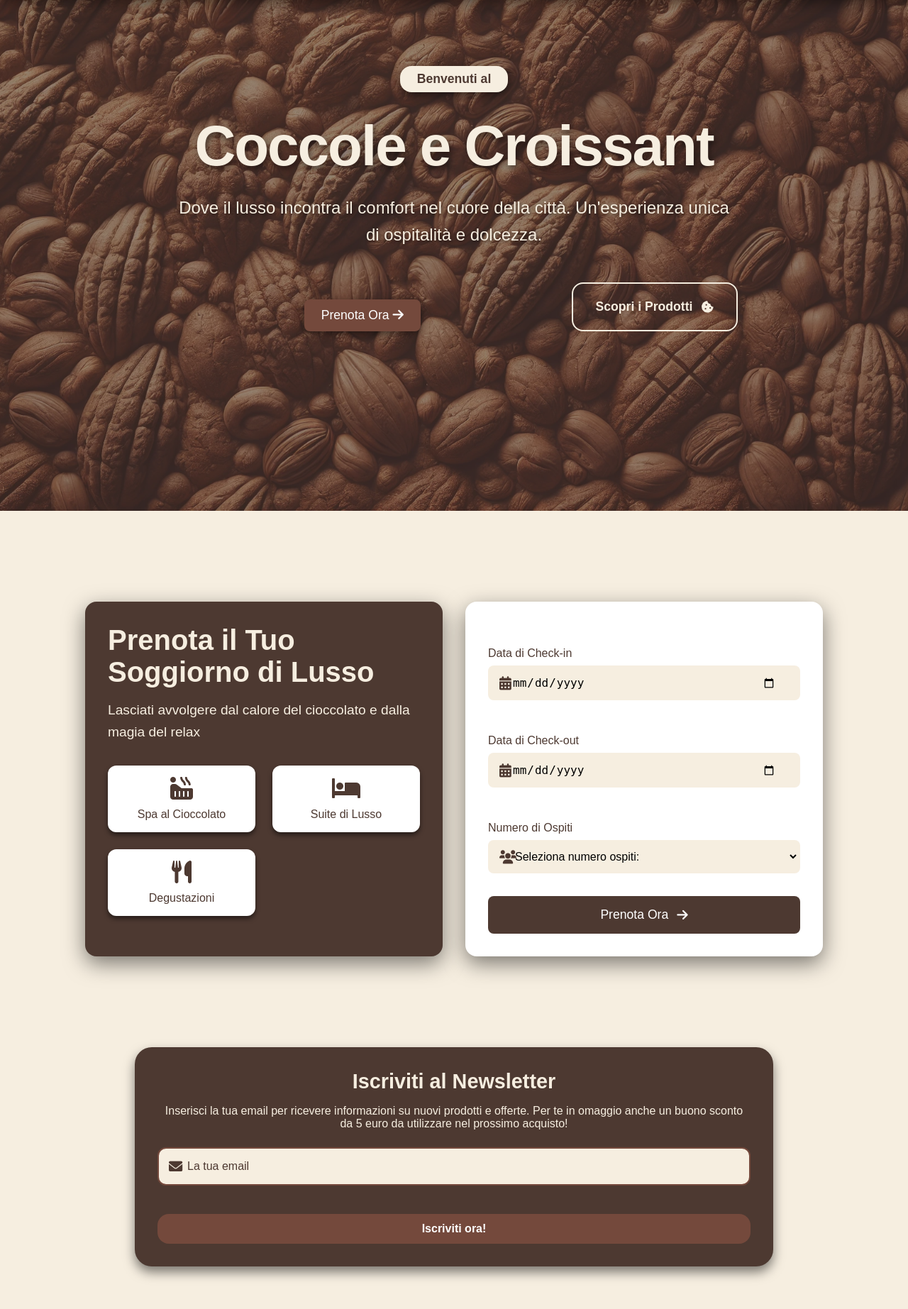
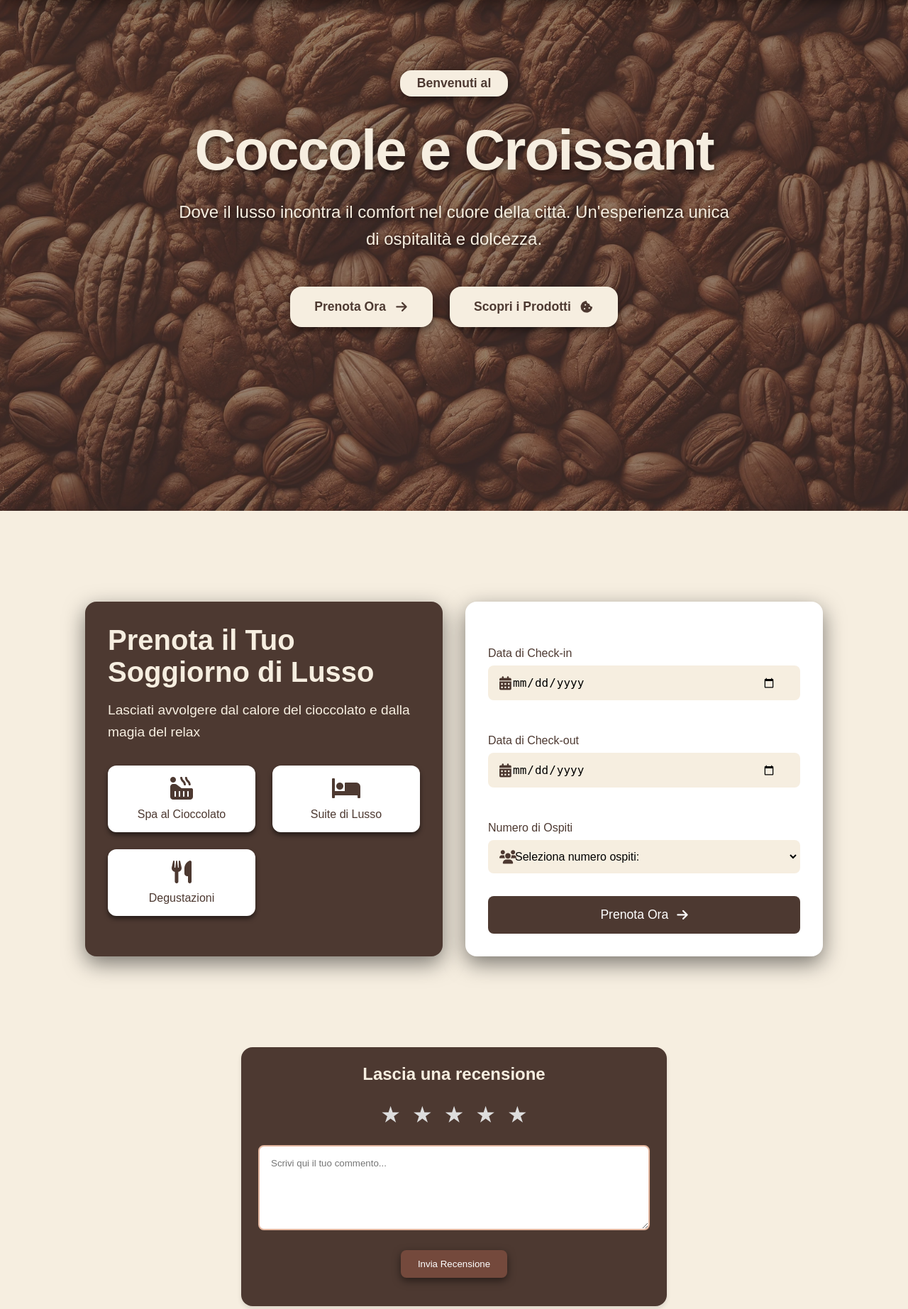
Before and after one commit to Dadox09/SAW-PROJECT, a PHP site: page /websites/ in a window 1280 px wide. Shown: the part 80-1925 px from the top of the page at 71% size. Run offline with PHP 8.4, Linux system fonts and the light colour scheme; data that the repository does not hold is empty.

Commit message:
modifiche aggiustamenti

```diff
--- a/assets/css/components/hero.css
+++ b/assets/css/components/hero.css
@@ -74,17 +74,35 @@
     animation: fadeInUp 1s ease-out 0.8s backwards;
 }
 
-.btn-primary,
-.btn-secondary {
+.btn-hero-primary,
+.btn-hero-secondary {
     display: inline-flex;
     align-items: center;
+    justify-content: center;
     gap: 0.75rem;
     padding: 1rem 2rem;
+    min-width: 200px;
     border-radius: var(--radius-lg);
     font-size: 1.1rem;
     font-weight: 600;
     text-decoration: none;
     transition: all 0.3s cubic-bezier(0.4, 0, 0.2, 1);
+    background-color: var(--color-cream);
+    color: var(--color-dark);
+    border: 2px solid var(--color-cream);
+    box-shadow: 0 4px 12px var(--color-shadow);
+}
+
+.btn-hero-primary span,
+.btn-hero-secondary span {
+    flex: 1;
+    text-align: center;
+}
+
+.btn-hero-primary i,
+.btn-hero-secondary i {
+    width: 20px;
+    text-align: center;
 }
 
 .btn-primary {
--- a/functions/ratings.php
+++ b/functions/ratings.php
@@ -5,9 +5,9 @@ require_once dirname(__FILE__) . '/../config/db_connect.php';
 function saveRating($userId, $rating, $comment) {
     $conn = connectDB();
 
-    $userId = mysqli_real_escape_string($conn, $userId);
+    $userId = intval($userId);
     $rating = intval($rating);
-    $comment = mysqli_real_escape_string($conn, $comment);
+    $comment = htmlspecialchars($comment);
 
     // Validazione
     if ($rating < 1 || $rating > 5) {
@@ -25,18 +25,6 @@ function saveRating($userId, $rating, $comment) {
     return $result;
 }
 
-// Funzione per ottenere la media delle recensioni
-function getAverageRating() {
-    $conn = connectDB();
-
-    $query = "SELECT AVG(rating) as avg_rating FROM ratings";
-    $result = $conn->query($query);
-    $row = $result->fetch_assoc();
-
-    $avg = round($row['avg_rating'], 1);
-    mysqli_close($conn);
-    return $avg;
-}
 
 // Funzione per mostrare il form delle recensioni
 function displayRatingForm() {
--- a/functions/test_all.php
+++ b/functions/test_all.php
@@ -29,7 +29,7 @@ try {
     require_once __DIR__ . '/newsletter_mailer.php';
 
     $testResult = sendNewsletter(
-        ['pietroravera23@gmail.com'],
+        ['rizzodavidege@gmail.com'],
         'Test Newsletter System',
         '<h1>Test Email</h1><p>Questo è un test del sistema newsletter.</p>'
     );
--- a/index.php
+++ b/index.php
@@ -13,17 +13,19 @@
 
     <?php require_once 'templates/main.php'; ?>
 
-    <?php require_once 'templates/newsletterform.php'; ?>
 
     <?php require_once 'functions/ratings.php';
 
-displayRatingForm();
-displayRatings();
+    displayRatingForm();
+    displayRatings();
+
     ?>
 
 
     <?php require_once 'templates/aboutus.php'; ?>
 
+    <?php require_once 'templates/newsletterform.php'; ?>
+
 
     <?php require_once 'templates/footer.php'; ?>
 </body>
--- a/pages/products.php
+++ b/pages/products.php
@@ -18,6 +18,7 @@
         <div class="cart-content">
             <h2>Carrello</h2>
             <ul id="cart-items"></ul>
+            <span id="total-price"></span>
             <button class="order-btn">Ordina ora</button>
         </div>
     </div>
--- a/templates/hero.php
+++ b/templates/hero.php
@@ -6,11 +6,11 @@
         <h1>Coccole e Croissant</h1>
         <p>Dove il lusso incontra il comfort nel cuore della città. Un'esperienza unica di ospitalità e dolcezza.</p>
         <div class="hero-buttons">
-            <a href="#main-content" class="btn-primary">
+            <a href="#main-content" class="btn-hero-primary">
                 <span>Prenota Ora</span>
                 <i class="fas fa-arrow-right"></i>
             </a>
-            <a href="<?php echo BASE_URL; ?>/pages/products.php" class="btn-secondary">
+            <a href="<?php echo BASE_URL; ?>/pages/products.php" class="btn-hero-secondary">
                 <span>Scopri i Prodotti</span>
                 <i class="fas fa-cookie-bite"></i>
             </a>
--- a/templates/main.php
+++ b/templates/main.php
@@ -1,5 +1,5 @@
 
-<div class="booking-container">
+<div class="booking-container" id="main-content">
     <div class="booking-content">
         <div class="booking-info">
             <h2>Prenota il Tuo Soggiorno di Lusso</h2>
```
Also changed, not shown: assets/js/products/products.js (+27 -27 lines), functions/submit_ratings.php (+24 -17 lines).
